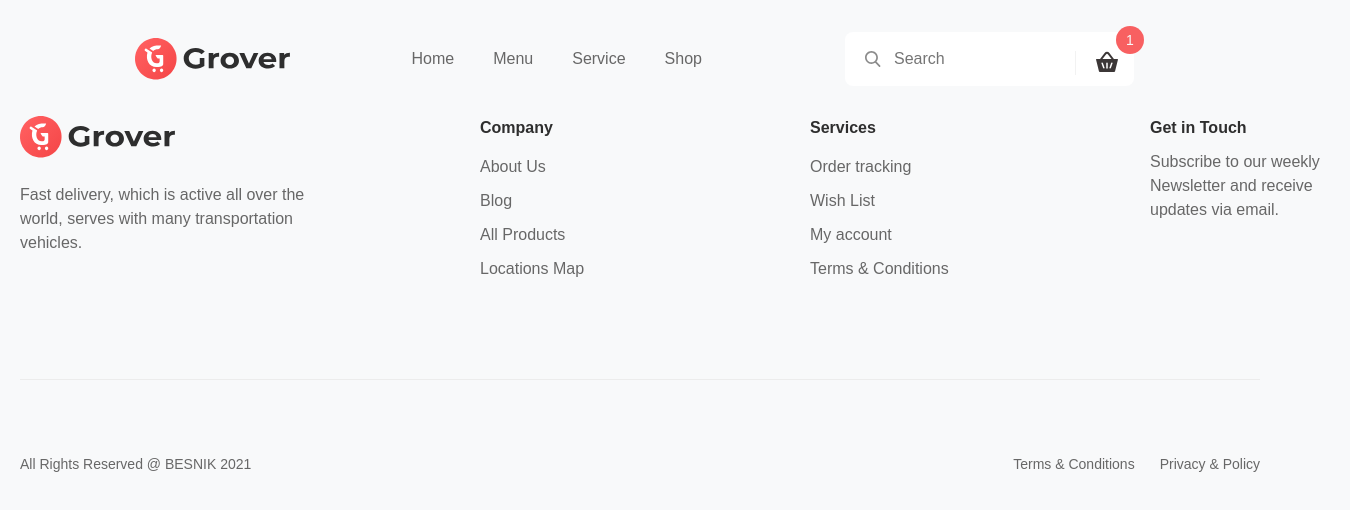
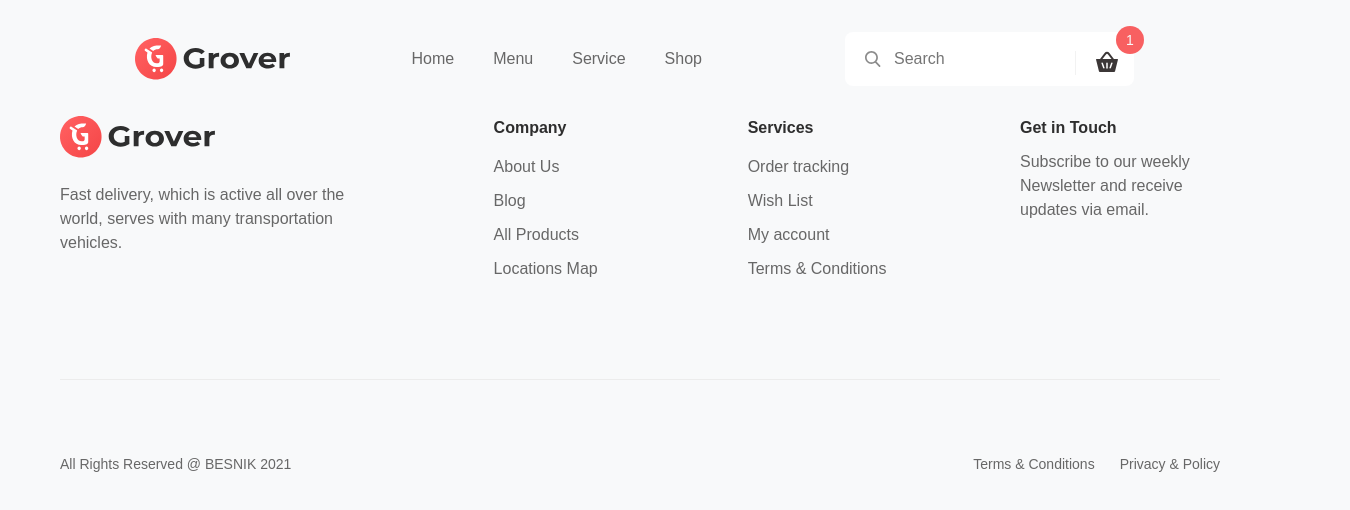
Before and after one commit to Tornikee77/Grover, a React (Vite) app: page / in a window 1280 px wide. Shown: the top 510 px of the page, 1350 px wide, since content can reach past the window. Built offline with nearby package versions, Linux system fonts and the light colour scheme.

Commit message:
fixing/footerContainer

```diff
--- a/src/components/organisms/Footer/Footer.module.css
+++ b/src/components/organisms/Footer/Footer.module.css
@@ -1,6 +1,6 @@
 .footer {
   display: flex;
-  max-width: 1440px;
+  max-width: 1200px;
   height: 463px;
   flex-wrap: wrap;
   margin: 0 auto;
@@ -9,9 +9,10 @@
 
 .footerContainer {
   display: flex;
-  max-width: 1440px;
+  max-width: 1200px;
+  width: 100%;
   margin: 0 auto;
-  gap: 160px;
+  justify-content: space-between;
 }
 
 .footerLeft p {
@@ -39,7 +40,6 @@
 
 .ulContainer ul li {
   margin-bottom: 10px;
-  min-width: 180px;
 }
 
 .ulContainer ul li a {
@@ -61,7 +61,7 @@
 }
 
 .footerBottom {
-  max-width: 1440px;
+  max-width: 1200px;
   width: 100%;
   display: flex;
   justify-content: space-between;
```
